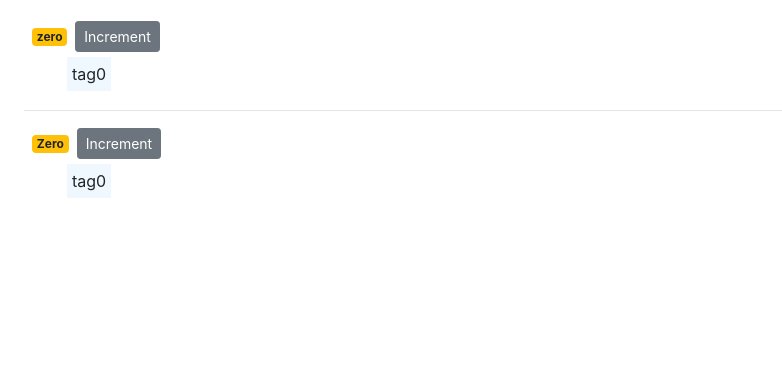
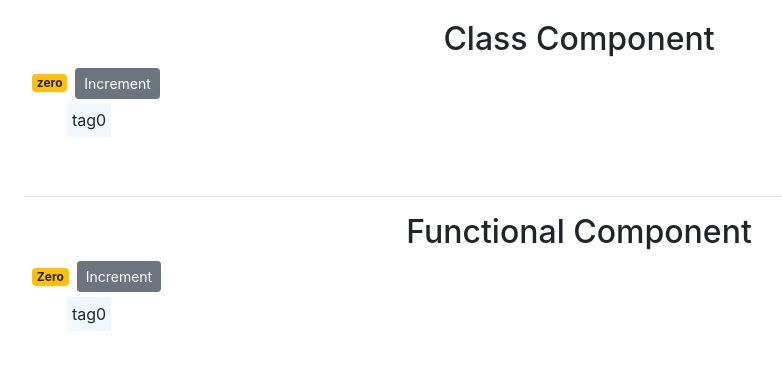
Before and after one commit to rutvik-kalathiya/vidly, a React (Create React App) app: page / in a window 1280 px wide. Shown: the top 370 px of the page, without its empty margins (61-843 px from the left). Built offline with nearby package versions, Linux system fonts and the light colour scheme.

Commit message:
Added flex css

```diff
--- a/src/components/counter.css
+++ b/src/components/counter.css
@@ -8,6 +8,18 @@ li{
     background-color: aliceblue;
     margin: 3px;
 }
+h2{
+    display: flex;
+    justify-content: center;
+
+}
+.component-header{
+    display: flex;
+    flex-direction: column;
+}
+.component-btn{
+    flex-direction: row;
+}
 /* .red{
     color: red;
 }
--- a/src/components/counterClassComponent.jsx
+++ b/src/components/counterClassComponent.jsx
@@ -19,11 +19,16 @@ class CounterClassComponent extends Component {
     render() {
         return (
             <React.Fragment>
-                <span className={`badge m-2 badge-${this.getBadgeClasses()}`}>{ this.fortmatCount()}</span>
-                <button onClick={this.handleIncrement} className='btn btn-secondary btn-sm'>Increment</button>
-                {this.state.tags.length === 0 && 'Please Create a Tags!'}
-                {this.rederTags()}
-                <br />
+                <div className='component-header'>
+                    <h2>Class Component</h2>
+                    <div className='component-btn'>
+                        <span className={`badge m-2 badge-${this.getBadgeClasses()}`}>{ this.fortmatCount()}</span>
+                        <button onClick={this.handleIncrement} className='btn btn-secondary btn-sm'>Increment</button>
+                    </div>
+                    {this.state.tags.length === 0 && 'Please Create a Tags!'}
+                    {this.rederTags()}
+                    <br />
+                </div>
             </React.Fragment>
         );
     }
--- a/src/components/counterFunctionalComponent.jsx
+++ b/src/components/counterFunctionalComponent.jsx
@@ -32,13 +32,18 @@ function CounterFunctionalComponent() {
 
   return (
     <React.Fragment>
-        <span className={`badge m-2 badge-${getBadgeClasses()}`}>{getCount()}</span>
-        <button onClick={() => handleIncrement()} className='btn btn-secondary btn-sm'>Increment</button>
+      <div className='component-header'>
+        <h2>Functional Component</h2>
+        <div className='component-btn'>
+          <span className={`badge m-2 badge-${getBadgeClasses()}`}>{getCount()}</span>
+          <button onClick={() => handleIncrement()} className='btn btn-secondary btn-sm'>Increment</button>
+        </div>
         {state.tags.length === 0 ? <p>There are no tags!</p> :
         <ul>
           {state.tags.map( tag => <li key={tag}> {tag} </li>)}
         </ul>}
         <br />
+      </div>
     </React.Fragment>
   )
 }
```
